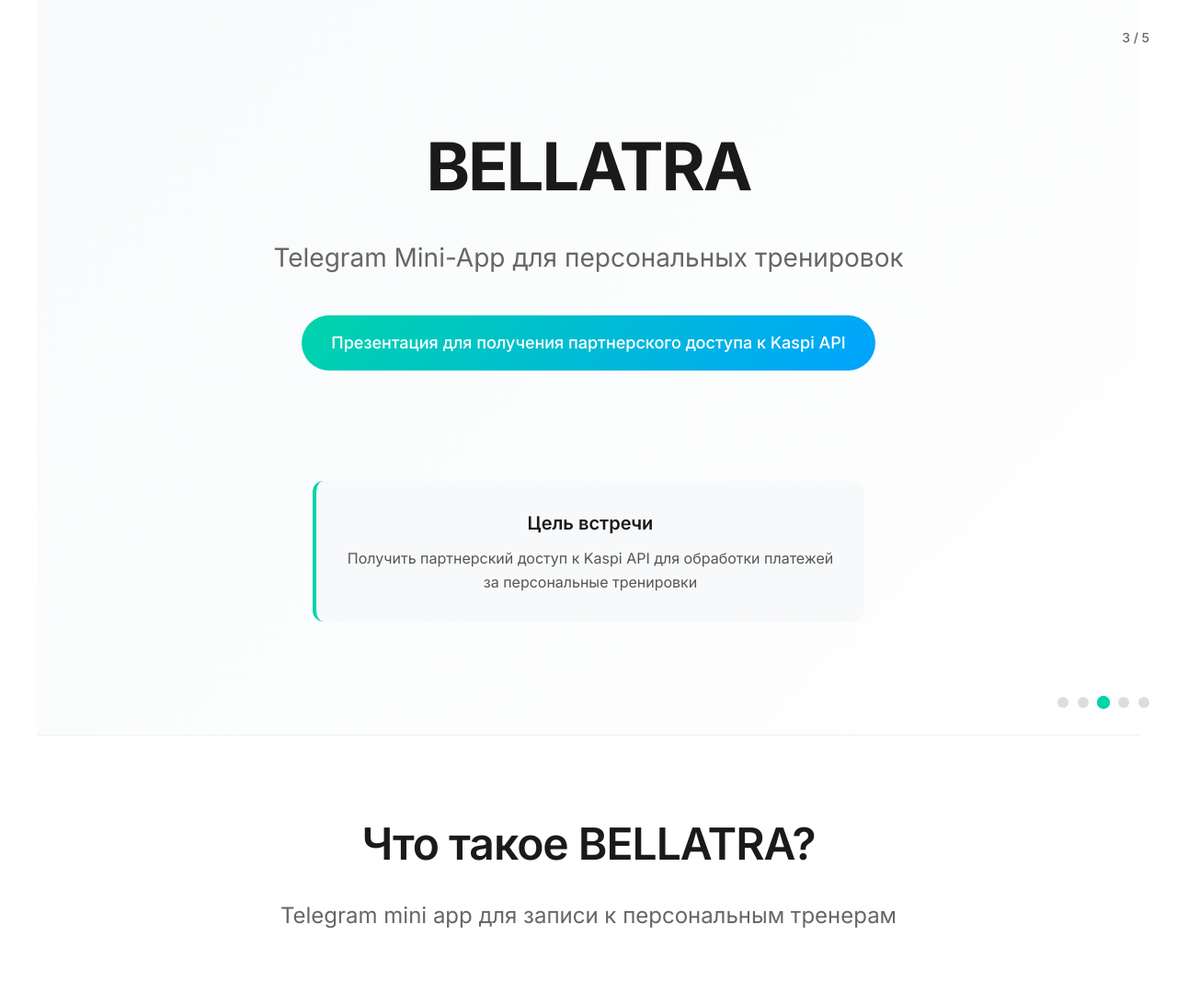
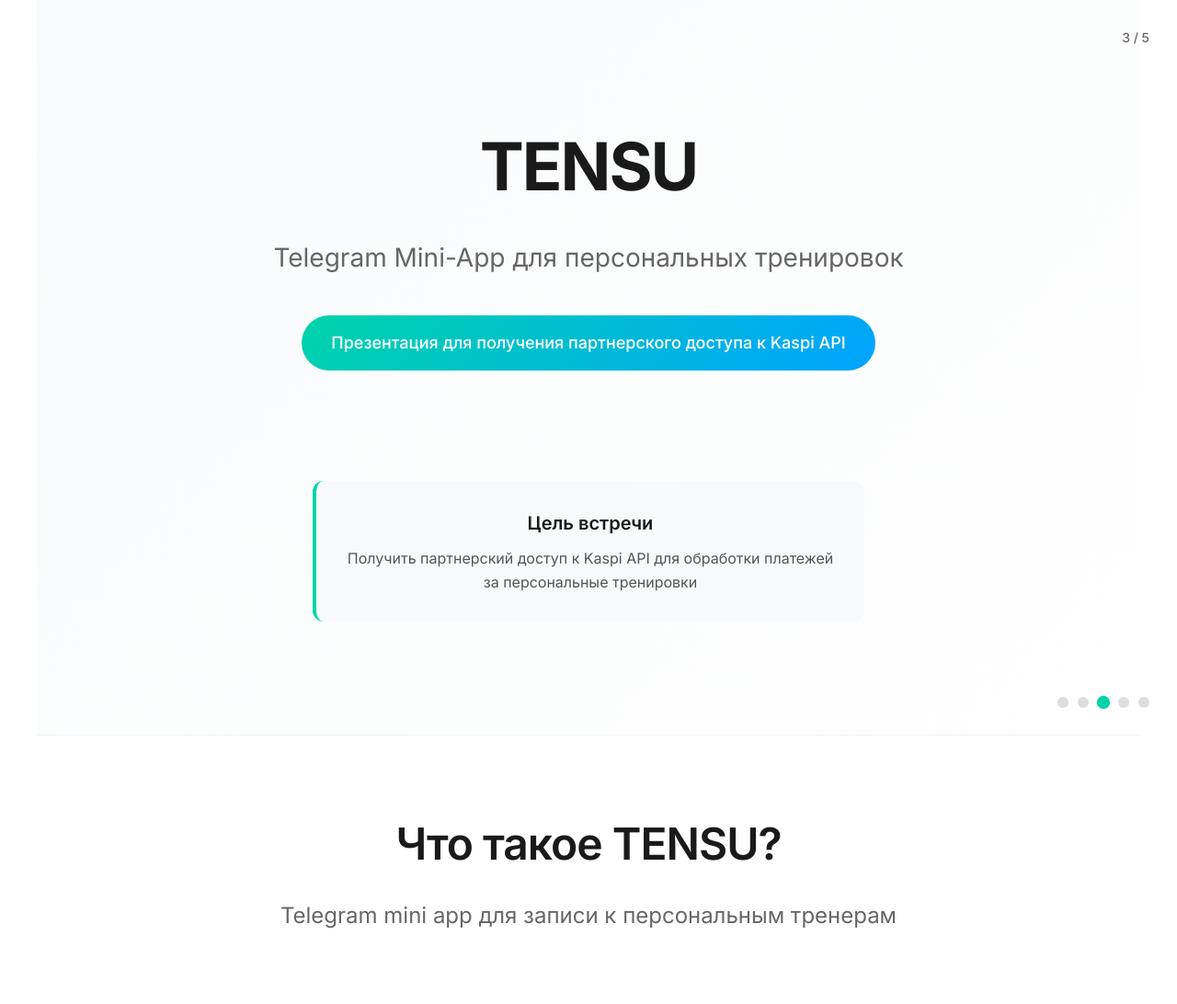
Before and after one commit to MADIBARCA/kaspi-api-presentation, a plain HTML site: page index.html in a window 1280 px wide. Shown: the top 1092 px of the page at 92% size. Drawn offline with Linux system fonts and the light colour scheme.

Commit message:
Update index.html

```diff
--- a/index.html
+++ b/index.html
@@ -3,7 +3,7 @@
 <head>
     <meta charset="UTF-8">
     <meta name="viewport" content="width=device-width, initial-scale=1.0">
-    <title>BELLATRA - Kaspi Partnership Proposal</title>
+    <title>TENSU - Kaspi Partnership Proposal</title>
     <style>
         @import url('https://fonts.googleapis.com/css2?family=Inter:wght@300;400;500;600;700&display=swap');
 
@@ -93,7 +93,7 @@
             color: #555;
         }
 
-        /* Slide 2: What is BELLATRA */
+        /* Slide 2: What is TENSU */
         .slide-2 {
             background: #ffffff;
         }
@@ -530,7 +530,7 @@
         <!-- Slide 1: Title -->
         <section class="slide slide-1" id="slide-1">
             <div class="logo-section">
-                <h1 class="main-title">BELLATRA</h1>
+                <h1 class="main-title">TENSU</h1>
                 <p class="subtitle">Telegram Mini-App для персональных тренировок</p>
                 <div class="partnership-badge">Презентация для получения партнерского доступа к Kaspi API</div>
             </div>
@@ -541,10 +541,10 @@
             </div>
         </section>
 
-        <!-- Slide 2: What is BELLATRA -->
+        <!-- Slide 2: What is TENSU -->
         <section class="slide slide-2" id="slide-2">
             <div class="slide-header">
-                <h2 class="slide-title">Что такое BELLATRA?</h2>
+                <h2 class="slide-title">Что такое TENSU?</h2>
                 <p class="slide-description">Telegram mini app для записи к персональным тренерам</p>
             </div>
 
```
